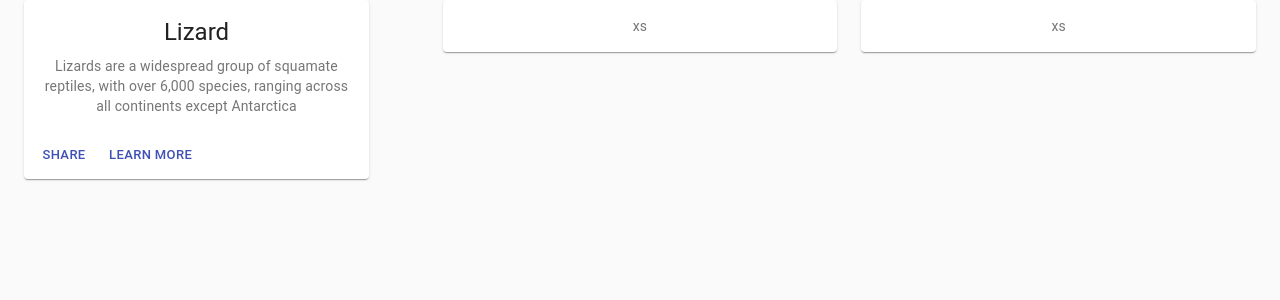
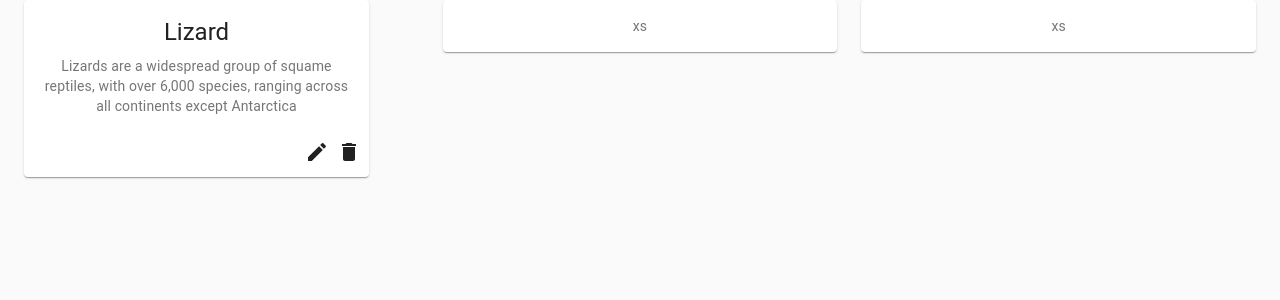
Before and after one commit to Hieu-mai-2000/learn-redux-saga, a React (Create React App) app: page / in a window 1280 px wide. Shown: the top 300 px of the page. Built offline with nearby package versions, Linux system fonts and the light colour scheme.

Commit message:
update new

```diff
--- a/src/common/cards/cardNImage/index.js
+++ b/src/common/cards/cardNImage/index.js
@@ -1,11 +1,14 @@
-import React from "react";
-import { makeStyles } from "@material-ui/core/styles";
-import Card from "@material-ui/core/Card";
-import CardActionArea from "@material-ui/core/CardActionArea";
-import CardActions from "@material-ui/core/CardActions";
-import CardContent from "@material-ui/core/CardContent";
-import Button from "@material-ui/core/Button";
-import Typography from "@material-ui/core/Typography";
+import React from 'react'
+import { makeStyles } from '@material-ui/core/styles'
+import Card from '@material-ui/core/Card'
+import CardActionArea from '@material-ui/core/CardActionArea'
+import CardActions from '@material-ui/core/CardActions'
+import CardContent from '@material-ui/core/CardContent'
+
+import Typography from '@material-ui/core/Typography'
+import EditIcon from '@material-ui/icons/Edit'
+import DeleteIcon from '@material-ui/icons/Delete'
+import { Grid } from '@material-ui/core'
 
 const useStyles = makeStyles({
   root: {
@@ -14,32 +17,39 @@ const useStyles = makeStyles({
   media: {
     height: 140,
   },
-});
+})
 
 export default function CardNImage() {
-  const classes = useStyles();
+  const classes = useStyles()
 
   return (
     <Card className={classes.root}>
       <CardActionArea>
         <CardContent>
-          <Typography gutterBottom variant="h5" component="h2">
+          <Typography gutterBottom variant='h5' component='h2'>
             Lizard
           </Typography>
-          <Typography variant="body2" color="textSecondary" component="p">
-            Lizards are a widespread group of squamate reptiles, with over 6,000
+          <Typography variant='body2' color='textSecondary' component='p'>
+            Lizards are a widespread group of squame reptiles, with over 6,000
             species, ranging across all continents except Antarctica
           </Typography>
         </CardContent>
       </CardActionArea>
       <CardActions>
-        <Button size="small" color="primary">
-          Share
-        </Button>
-        <Button size="small" color="primary">
-          Learn More
-        </Button>
+        <Grid
+          container
+          direction='row'
+          justifyContent='flex-end'
+          alignItems='center'
+          spacing={1}>
+          <Grid item>
+            <EditIcon />
+          </Grid>
+          <Grid item>
+            <DeleteIcon />
+          </Grid>
+        </Grid>
       </CardActions>
     </Card>
-  );
+  )
 }
```
